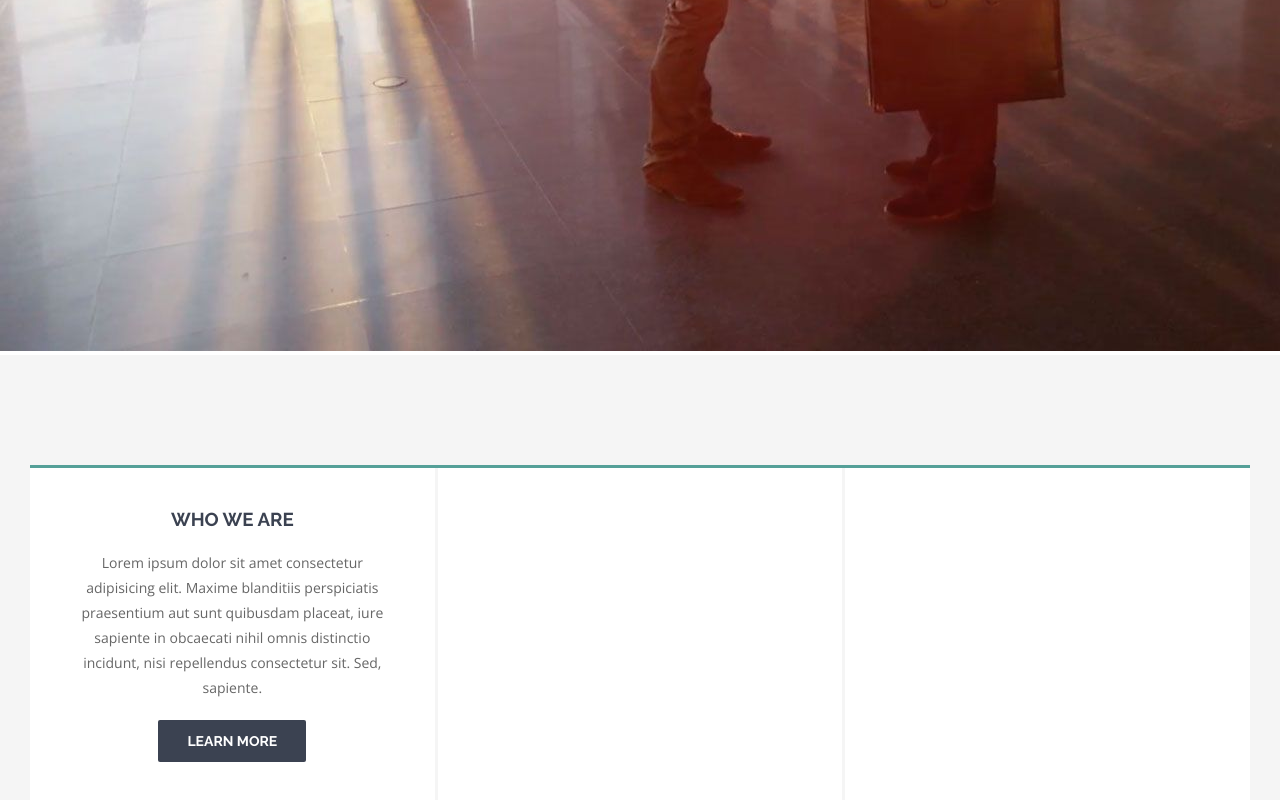
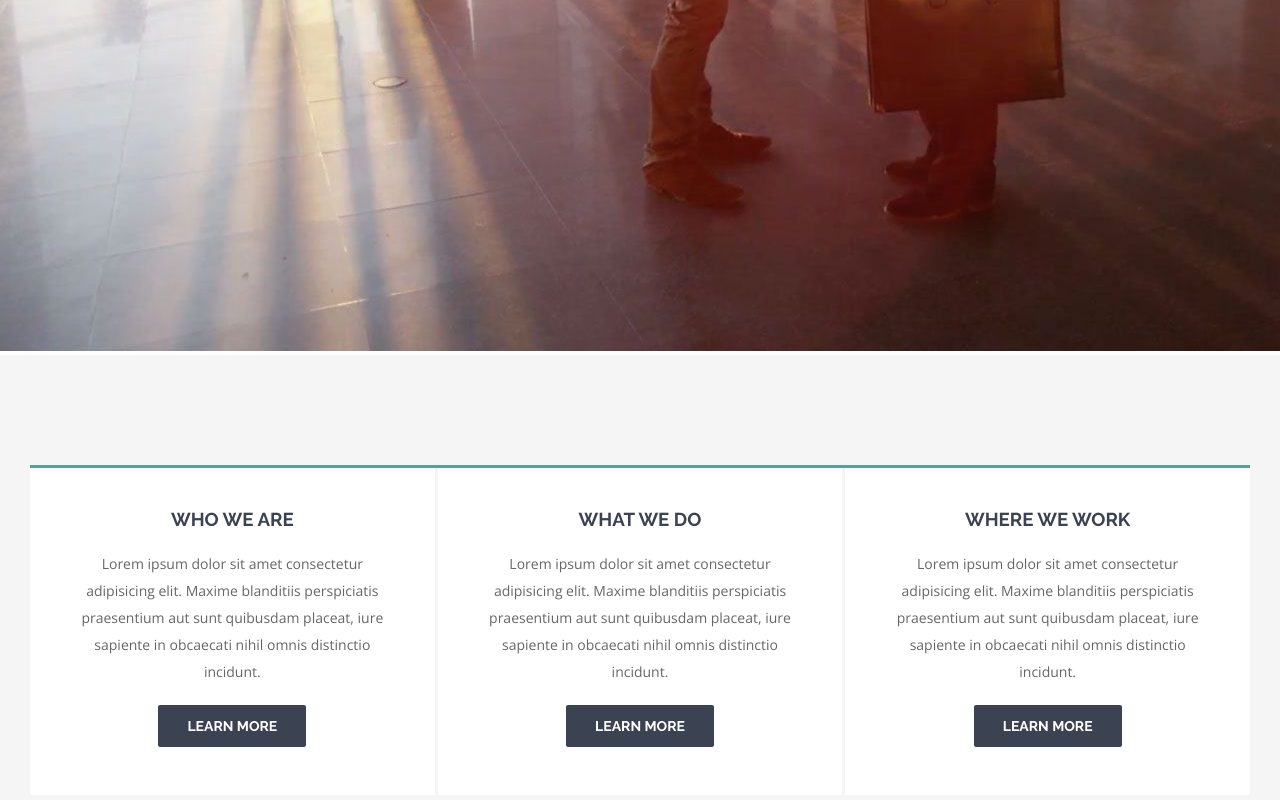
Before and after one commit to Scova89/proj-html-vuejs, a Vue app: page / in a window 1280 px wide. Shown: the part 875-1675 px from the top of the page. Built offline with nearby package versions, Linux system fonts and the light colour scheme.

Commit message:
sezione Identità terminata

```diff
--- a/src/assets/style/global.scss
+++ b/src/assets/style/global.scss
@@ -62,7 +62,7 @@ p{
     color: #666666;
     font-size: 14px;
     text-align: center;
-    line-height: 25px;
+    line-height: 27px;
     margin: 20px 0;
 
 }
--- a/src/components/elements/Buttons.vue
+++ /dev/null
@@ -1,22 +0,0 @@
-<template>
-  <button class="bg-secondary-color primary-font">learn more</button>
-</template>
-
-<script>
-export default {
-    name: 'Buttons'
-}
-</script>
-
-<style lang="scss">
-    button{
-          text-transform: uppercase;
-          color: white;
-          padding: 13px 29px;
-          border-radius: 2px;
-          font-size: 14px;
-          font-weight: bold;
-          cursor: pointer;
-          border: none;
-    }
-</style>
--- a/src/components/macro/Main.vue
+++ b/src/components/macro/Main.vue
@@ -3,62 +3,25 @@
       <Jumbotron/>
 
       <!-- sezione riguardante l'identità dell'azienda-->
-      <div class="identità-azienda bg-terziary-color">
-        <div class="container bg-terziary-color-bordertop">
-          <div class="box">
-            <h3>who we are</h3>
-            <p>Lorem ipsum dolor sit amet consectetur adipisicing elit. Maxime blanditiis perspiciatis praesentium aut sunt quibusdam placeat, iure sapiente in obcaecati nihil omnis distinctio incidunt, nisi repellendus consectetur sit. Sed, sapiente.</p>
-            <div class="pulsante">
-              <Buttons/>
-            </div>
+      <Identita/>
 
-          </div>
-          <div class="box"></div>
-          <div class="box"></div>
-        </div>
-
-
-      </div>
   </main>
 </template>
 
 <script>
 import Jumbotron from '../sections/Jumbotron.vue';
-import Buttons from '../elements/Buttons.vue';
+import Identita from '../sections/Identita.vue';
 
 export default {
     name: 'Main',
     components: {
       Jumbotron,
-      Buttons
+      Identita
     }
 }
 </script>
 
 <style lang="scss" scoped>
-  .identità-azienda{
-    display: flex;
-    justify-content: center;
-    padding: 110px 30px 90px;
-
-    .container{
-      justify-content: space-between;
-
-      .box{
-      background-color: white;
-      width: calc(100% / 3 - 2px);
-      padding: 40px 50px 48px;
-
-        .pulsante{
-          display: flex;
-          justify-content: center;
 
 
-        }
-
-      }
-
-    }
-  }
-
 </style>
--- /dev/null
+++ b/src/components/sections/Identita.vue
@@ -0,0 +1,79 @@
+<template>
+  <div class="identità-azienda bg-terziary-color">
+        <div class="container bg-terziary-color-bordertop">
+          <div class="box">
+            <h3>who we are</h3>
+            <p>Lorem ipsum dolor sit amet consectetur adipisicing elit. Maxime blanditiis perspiciatis praesentium aut sunt quibusdam placeat, iure sapiente in obcaecati nihil omnis distinctio incidunt.</p>
+            <div class="pulsante">
+              <button class="bg-secondary-color primary-font">learn more</button>
+            </div>
+          </div>
+
+          <div class="box">
+            <h3>what we do</h3>
+            <p>Lorem ipsum dolor sit amet consectetur adipisicing elit. Maxime blanditiis perspiciatis praesentium aut sunt quibusdam placeat, iure sapiente in obcaecati nihil omnis distinctio incidunt.</p>
+            <div class="pulsante">
+              <button class="bg-secondary-color primary-font">learn more</button>
+            </div>
+          </div>
+
+          <div class="box">
+            <h3>where we work</h3>
+            <p>Lorem ipsum dolor sit amet consectetur adipisicing elit. Maxime blanditiis perspiciatis praesentium aut sunt quibusdam placeat, iure sapiente in obcaecati nihil omnis distinctio incidunt.</p>
+            <div class="pulsante">
+              <button class="bg-secondary-color primary-font">learn more</button>
+            </div>
+          </div>
+
+        </div>
+
+
+      </div>
+</template>
+
+<script>
+export default {
+    name: 'Identita'
+}
+</script>
+
+<style lang="scss">
+    .identità-azienda{
+    display: flex;
+    justify-content: center;
+    padding: 110px 30px 90px;
+
+    .container{
+      justify-content: space-between;
+
+      .box{
+      background-color: white;
+      width: calc(100% / 3 - 2px);
+      padding: 40px 50px 48px;
+
+        .pulsante{
+          display: flex;
+          justify-content: center;
+
+          button{
+          text-transform: uppercase;
+          color: white;
+          padding: 13px 29px;
+          border-radius: 2px;
+          font-size: 14px;
+          font-weight: bold;
+          cursor: pointer;
+          border: none;
+
+          }
+
+          button:hover{
+              background-color: #55a098;
+          }
+        }
+
+      }
+
+    }
+  }
+</style>
```
